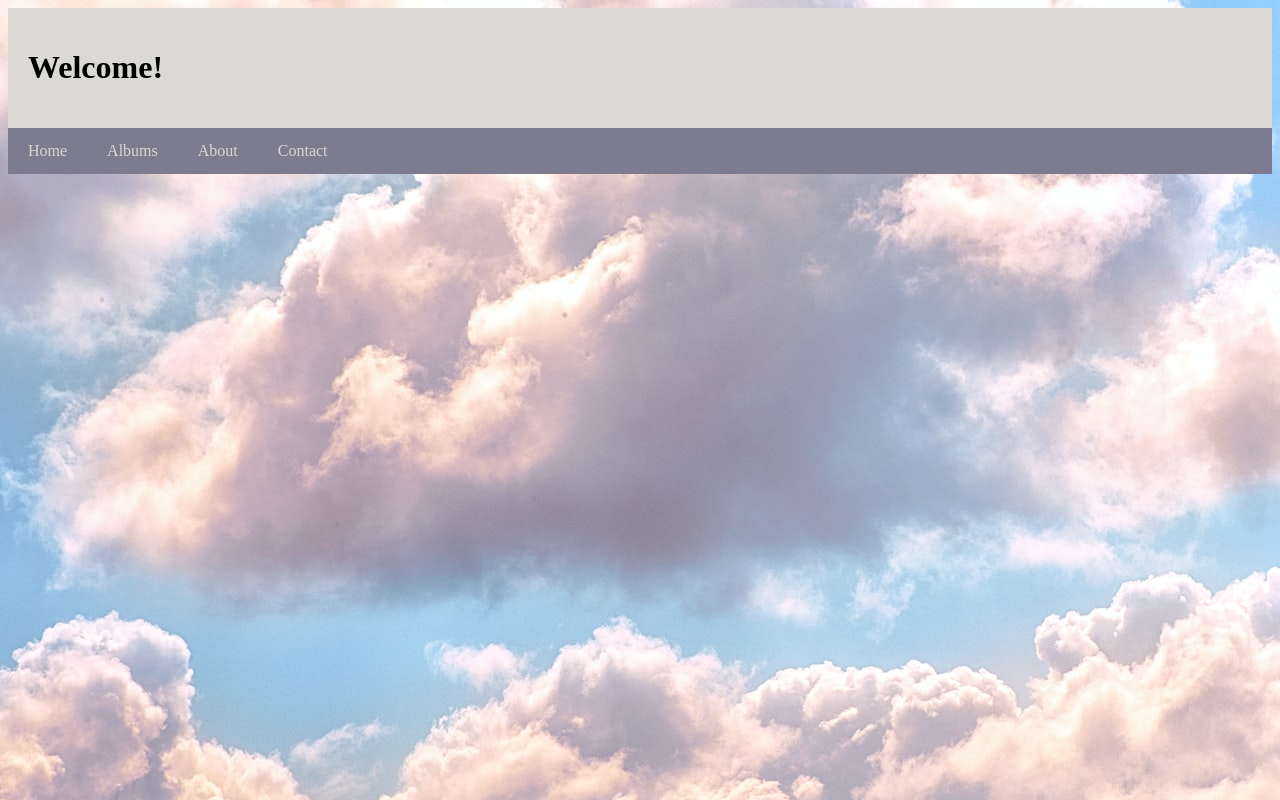
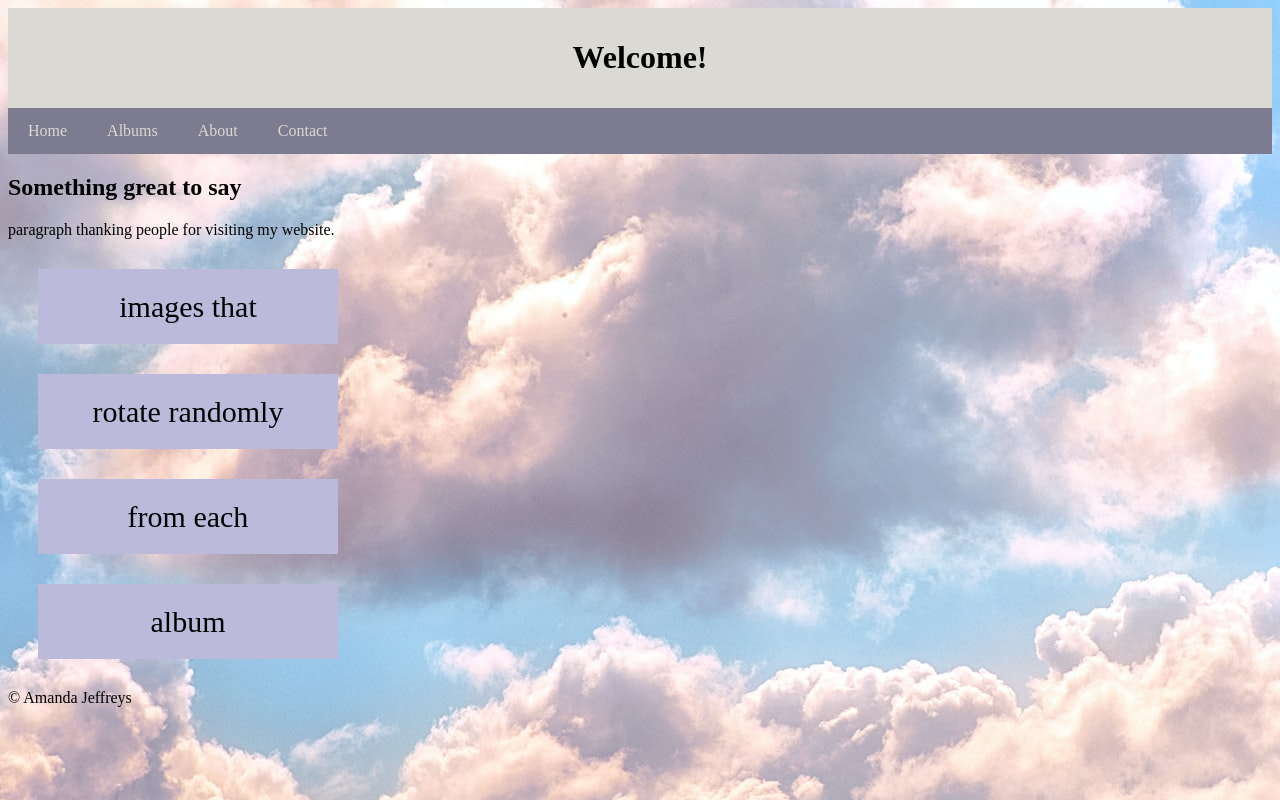
Before and after one commit to AJeffreys/IMED-1316-Final-Project, a plain HTML site: page index.html in a window 1280 px wide. Drawn offline with Linux system fonts and the light colour scheme.

Commit message:
updates to index

```diff
--- a/index.html
+++ b/index.html
@@ -8,13 +8,34 @@
 
 <body>
 	<div id="container" class="index">
+		<!--Header-->
 		<div class="header"><h1>Welcome!</h1></div>
+		<!--Navbar-->
 		<div class="navbar">
   		<a href="#">Home</a>
   		<a href="albums.html">Albums</a>
   		<a href="about.html">About</a>
   		<a href="contact.html">Contact</a>
 		</div>
+		<!--page content-->
+		<div class="row">
+  		<div class="side">
+    	<h2>Something great to say</h2>
+    	<p>paragraph thanking people for visiting my website.</p>
+    	</div>
+  		<div class="main">
+    	<div class="flex-container">
+  		<div>images that</div>
+  		<div>rotate randomly</div>
+		<div>from each</div>
+		<div>album</div>
+		</div>
+		</div>
+
+	<footer>&copy Amanda Jeffreys</footer>
+
+	</div>
+	</div>
 	</div>
 
 </body>
--- a/main.css
+++ b/main.css
@@ -11,11 +11,10 @@ body{
 	}
 
 .header {
-  	padding: 20px;
+  	padding: 10px;
   	text-align: center;
   	background: #DBD9D3;
   	color: black;
-	display:flex;
 	}
 
 .navbar {
@@ -35,8 +34,39 @@ body{
   	color: #7C7B8F ;
 	}
 
-.index{
+.flex-container > index {
+  display: flex;
+  background-color: #DBD9D3 ;
+	flex-wrap:wrap;
+	justify-content: center
+}
 
+.flex-container > div {
+  	background-color: #BCBADB;
+  	color: black;
+  	width: 300px;
+	heaight:400px;
+  	margin: 30px;
+  	text-align: center;
+  	line-height: 75px;
+  	font-size: 30px;
+}
+
+.row > index {
+  	display: flex;
+  	flex-wrap: wrap;
+	}
+
+.side > index {
+  	flex: 30%;
+  	background-color: #DBD9D3;
+  	padding: 20px;
+	}
+
+.main > index {
+  	flex: 70%;
+  	background-color: #DBD9D3;
+  	padding: 20px;
 	}
 
 .about{
```
